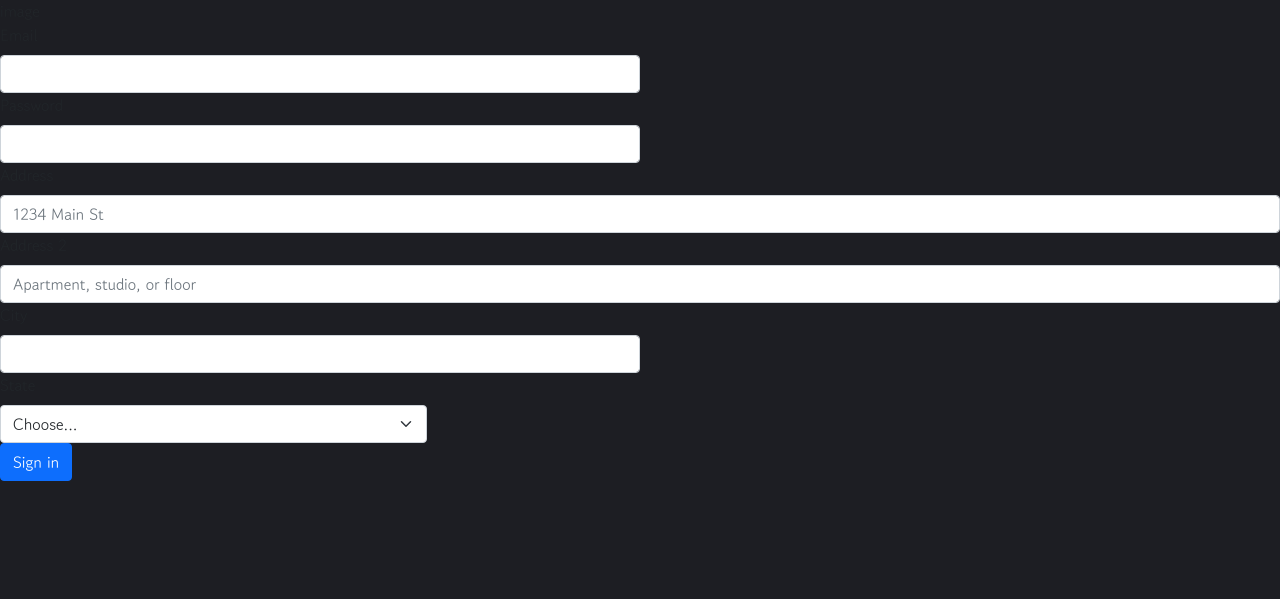
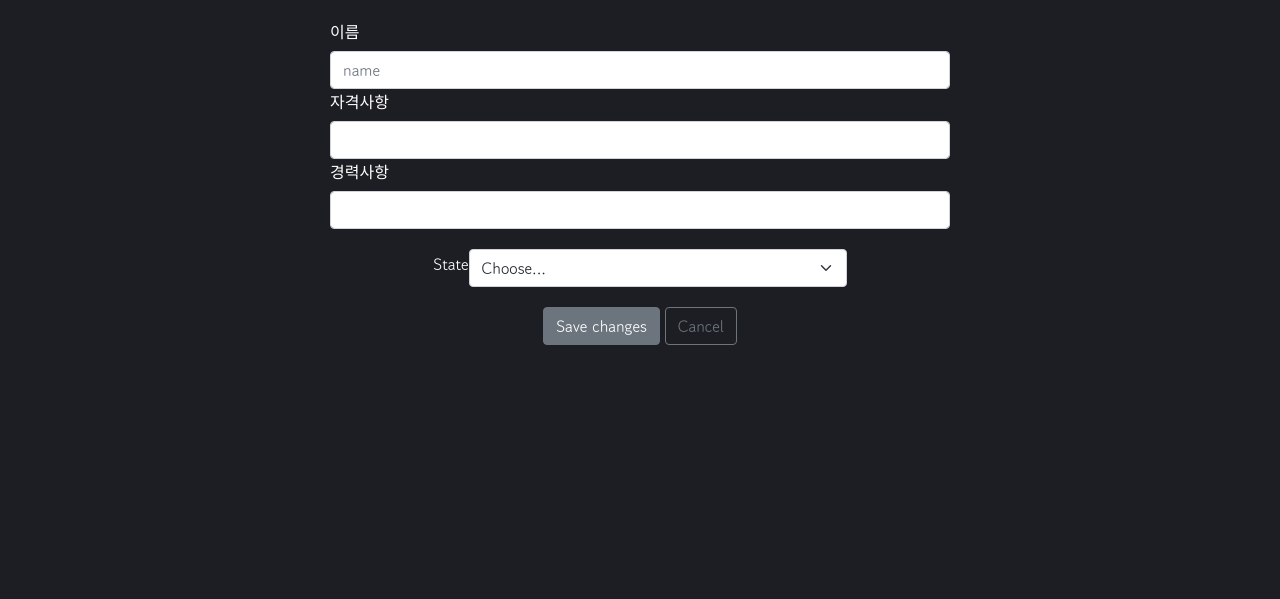
Before and after one commit to olive-jam/team9_proj, a Flask app: template templates/tutorprofile.html in a window 1280 px wide. Shown: the part 201-800 px from the top of the page. Run offline with Flask 2, Linux system fonts and the light colour scheme; the template is opened without the code that fills it, so the values that code supplies are empty.

Commit message:
댓글역 & 프로필 수정

```diff
--- a/templates/index.html
+++ b/templates/index.html
@@ -101,7 +101,7 @@
             background-color: transparent;
             background-size: cover;
             background-position: center;
-            margin-bottom: 30px;
+            margin-bottom: 10px;
             color: white;
 
             position: relative;
@@ -111,7 +111,7 @@
             align-items: center;
             justify-content: center;
 
-            margin-top: 40px;
+            margin-top: 10px;
 
         }
 
--- a/templates/tutorprofile.html
+++ b/templates/tutorprofile.html
@@ -26,6 +26,7 @@
             height: 100%;
             width: 100%;
             background-color: #1D1E23;
+            color: white;
 
         }
 
@@ -59,11 +60,37 @@
         .mypic_tp > h1 {
             font-size: 30px;
         }
-        .row g-3{
-            width: 700px;
-            height: 500px;
-            color: white;
+
+        .row g-3 {
+            margin: 0px 30px 0px 30px;
         }
+
+
+        .click {
+            margin-top: 20px;
+        }
+
+        .aaa {
+            margin: 20px;
+
+
+            display: flex;
+            flex-direction: column;
+            align-items: center;
+            justify-content: center;
+        }
+
+        .col-md-4 {
+            display: flex;
+            flex-direction: row;
+            align-items: center;
+            justify-content: center;
+
+            margin-top: 20px;
+        }
+
+
+
 
 
 
@@ -83,47 +110,41 @@
         <h1>강사 프로필 등록</h1>
     </div>
     <div class="aaa">
-        <table>
-            <tr rowspan="3" align = "center" bgcolor="skyblue">
-                image
-            </tr>
-            <tr class="info-box">
+        <table class="input-box">
+
+            <table class="info_box">
+                <tr>
                     <form class="row g-3">
                         <div class="col-md-6">
-                        <label for="inputEmail4" class="form-label">Email</label>
-                        <input type="email" class="form-control" id="inputEmail4">
+                            <label for="inputname" class="form-label">이름</label>
+                            <input type="email" class="form-control" id="inputname" placeholder="name">
                         </div>
                         <div class="col-md-6">
-                        <label for="inputPassword4" class="form-label">Password</label>
+                            <label for="inputPassword4" class="form-label">자격사항</label>
                             <input type="password" class="form-control" id="inputPassword4">
                         </div>
-                    <div class="col-12">
-                        <label for="inputAddress" class="form-label">Address</label>
-                        <input type="text" class="form-control" id="inputAddress" placeholder="1234 Main St">
-                    </div>
-                    <div class="col-12">
-                        <label for="inputAddress2" class="form-label">Address 2</label>
-                        <input type="text" class="form-control" id="inputAddress2"
-                               placeholder="Apartment, studio, or floor">
-                    </div>
                         <div class="col-md-6">
-                        <label for="inputCity" class="form-label">City</label>
+                            <label for="inputCity" class="form-label">경력사항</label>
                             <input type="text" class="form-control" id="inputCity">
                         </div>
                         <div class="col-md-4">
                             <label for="inputState" class="form-label">State</label>
                             <select id="inputState" class="form-select">
                                 <option selected>Choose...</option>
-                            <option>...</option>
+                                <option>PT 강사</option>
+                                <option>요가강사</option>
+                                <option>필라테스강사</option>
+                                <option>재활치료사</option>
+                                <option>기타</option>
                             </select>
                         </div>
-
-
-                    <div class="col-12">
-                        <button type="submit" class="btn btn-primary">Sign in</button>
+                        <div class="click">
+                            <button type="button" class="btn btn-secondary">Save changes</button>
+                            <button type="button" class="btn btn-outline-secondary">Cancel</button>
                         </div>
                     </form>
                 </tr>
+
             </table>
 
 
```
Lines whose indentation alone changed are shown as unchanged.
